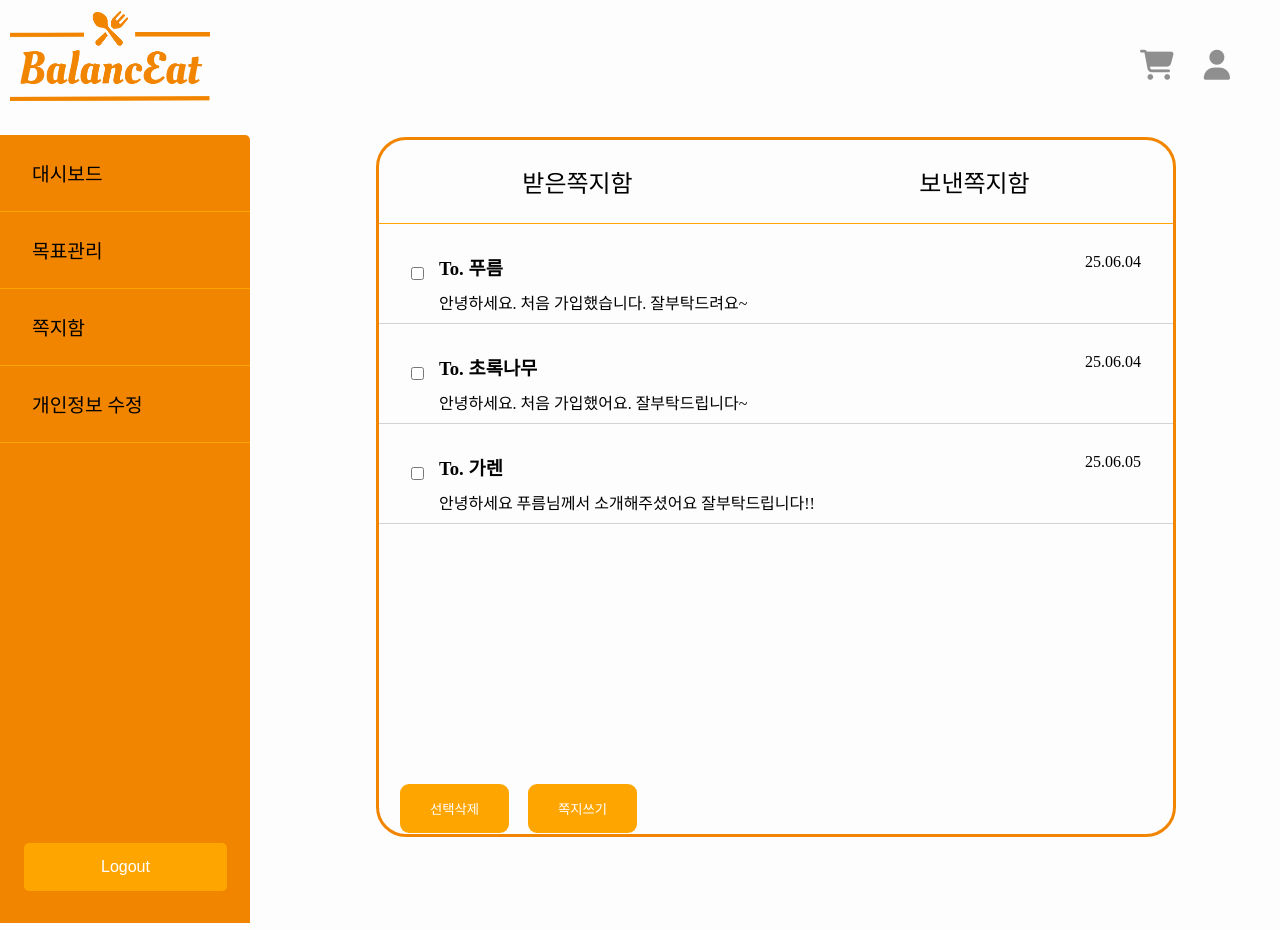
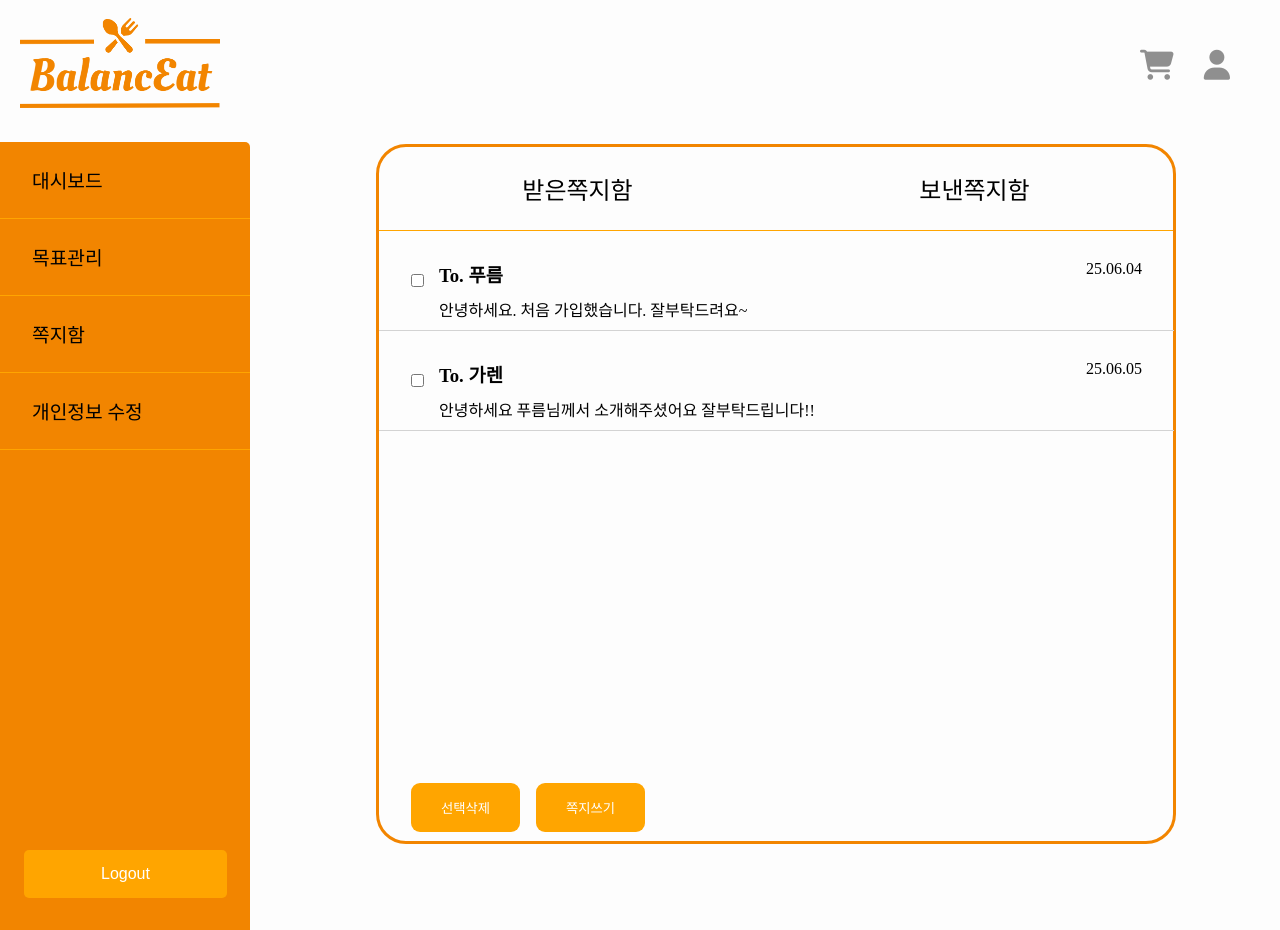
Before and after one commit to k-hyeongyu/stack-project, a React (Create React App) app: page /mypage/messagebox/inbox in a window 1280 px wide. Both pictures are taken after a click on the item "보낸쪽지함". Built offline with nearby package versions, Linux system fonts and the light colour scheme; a web font is replaced by a local one; what chartjs-plugin-datalabels would draw is missing.

Commit message:
마이페이지 모달, 버튼 포지션 수정

```diff
--- a/src/mypage/MyPage.css
+++ b/src/mypage/MyPage.css
@@ -22,8 +22,8 @@
 .logo-image {
     width: 200px;
     cursor: pointer;
-    margin-left: 10px;
-    margin-top: 10px;
+    margin-left: 20px;
+    margin-top: 17px;
 }
 
 .mypage-header-right {
--- a/src/mypage/goals/GoalChart.js
+++ b/src/mypage/goals/GoalChart.js
@@ -89,7 +89,7 @@ function GoalChart(props) {
 
 
     return (
-        <div style={{ width: '600px', height: '400px', paddingLeft: '4rem', marginTop: '1.1rem' }}>
+        <div style={{ width: '600px', height: '400px', paddingLeft: '4rem', marginTop: '1.1rem' }} className='dnCrt'>
             <Doughnut data={data} options={options} />
             <button className='setGoalWeightButton' onClick={() => {
                 setShowModal(!showModal)
--- a/src/mypage/goals/UpdateGoalWeightModal.css
+++ b/src/mypage/goals/UpdateGoalWeightModal.css
@@ -8,11 +8,11 @@
     display: flex;
     flex-direction: column;
     margin-left: 25rem;
-    bottom: 20rem;
+    bottom: 8.5rem;
     justify-content: center;
     align-items: center;
     border-radius: 5px;
-    position: fixed;
+    position: relative;
 }
 
 
--- a/src/mypage/messagebox/MessageBox.css
+++ b/src/mypage/messagebox/MessageBox.css
@@ -1,3 +1,9 @@
+.messageBoxContainer{
+    position: absolute;
+}
+
+
+
 .messageBox {
     width: 800px;
     height: 700px;
@@ -35,8 +41,8 @@
 
 .messages {
     border-bottom: 1px solid lightgray;
-    /* width: 100%; */
     height: 100px;
+    width: 795px;
     display: flex;
     justify-content: space-between;
     padding: 1.8rem 2rem;
@@ -54,10 +60,12 @@
     margin-bottom: 10px;
 }
 
+
+
 .msgBoxDelBtn{
-    position: fixed;
-    top: 49rem;
-    left: 25rem;
+    position: relative;
+    top: 22rem;
+    left: 2rem;
     padding: 15px 30px;
     border-radius: 9px;
     background-color: orange;
@@ -68,15 +76,15 @@
 }
 
 
-.msgBtn:hover{
+.msgBoxDelBtn:hover{
     background-color: black;
     color: #f28500;
 }
 
 .msgBoxWrtBtn{
-    position: fixed;
-    top: 49rem;
-    left: 33rem;
+    position: relative;
+    top: 22rem;
+    left: 3rem;
     padding: 15px 30px;
     border-radius: 9px;
     background-color: orange;
@@ -84,3 +92,8 @@
     border-style: none;
     cursor: pointer;
 }
+
+.msgBoxWrtBtn:hover{
+    background-color: black;
+    color: #f28500;
+}
--- a/src/mypage/messagebox/MessageBox.js
+++ b/src/mypage/messagebox/MessageBox.js
@@ -38,12 +38,6 @@ function MessageBox() {
         },
         {
             id: '102',
-            name: '초록나무',
-            date: '25.06.04',
-            content: '안녕하세요. 처음 가입했어요. 잘부탁드립니다~'
-        },
-        {
-            id: '103',
             name: '가렌',
             date: '25.06.05',
             content: '안녕하세요 푸름님께서 소개해주셨어요 잘부탁드립니다!!'
--- a/src/mypage/messagebox/MsgWrtModal.css
+++ b/src/mypage/messagebox/MsgWrtModal.css
@@ -1,7 +1,7 @@
 
 .wrtModal{
     position: fixed;
-    top: 150px;
+    top: 136px;
     width: 600px;
     height: 600px;
     background-color: #F1E5D4;
--- a/src/mypage/messagebox/inboxSentMsg.js
+++ b/src/mypage/messagebox/inboxSentMsg.js
@@ -5,7 +5,7 @@ function InboxMessages( {showMsgWrtModal, setShowMsgWrtModal, inboxMessageData,
                         chooseInboxMsgIndex, setChooseInboxMsgIndex, sentMessageData, setSentMessageData} ) {
 
     return (
-        <>
+        <div className="messageBoxContainer">
             {
                 inboxMessageData.map((item, index) => {
                     return (
@@ -47,7 +47,7 @@ function InboxMessages( {showMsgWrtModal, setShowMsgWrtModal, inboxMessageData,
                                                 showMsgWrtModal={showMsgWrtModal} setShowMsgWrtModal={setShowMsgWrtModal}
                                                 sentMessageData={sentMessageData} setSentMessageData={setSentMessageData}
             />}
-        </>
+        </div>
     );
 }
 
@@ -55,7 +55,7 @@ function SentMessages( {showMsgWrtModal, setShowMsgWrtModal, inboxMessageData, s
                         sentMessageData, setSentMessageData, chooseSentMsgIndex, setChooseSentMsgIndex}) {
 
     return (
-        <>
+        <div className="messageBoxContainer">
             {
                 sentMessageData.map((item, index) => {
                     return (
@@ -81,7 +81,7 @@ function SentMessages( {showMsgWrtModal, setShowMsgWrtModal, inboxMessageData, s
                 })
             }
 
-            <button className='msgBoxDelBtn' onClick={() => {
+            <button className='msgBoxDelBtn msgBtn' onClick={() => {
                                                         //현재배열요소 무시 : _    체크되지 않은 요소들만 모아서 배열로 반환
                 const newSentMessageData = sentMessageData.filter((_, index) => !chooseSentMsgIndex[index]);
 
@@ -95,11 +95,12 @@ function SentMessages( {showMsgWrtModal, setShowMsgWrtModal, inboxMessageData, s
             <button className='msgBoxWrtBtn msgBtn' onClick={()=>{
                 setShowMsgWrtModal(!showMsgWrtModal);
             }}>쪽지쓰기</button>
+
             {showMsgWrtModal && <MsgWrtModal inboxMessageData={inboxMessageData} setInboxMessageData={setInboxMessageData}
                                                 showMsgWrtModal={showMsgWrtModal} setShowMsgWrtModal={setShowMsgWrtModal}
                                                 sentMessageData={sentMessageData} setSentMessageData={setSentMessageData}
             />}
-        </>
+        </div>
     );
 
 }
```
Also changed, not shown: src/mypage/goals/GoalChart.css (line endings or trailing spaces).
